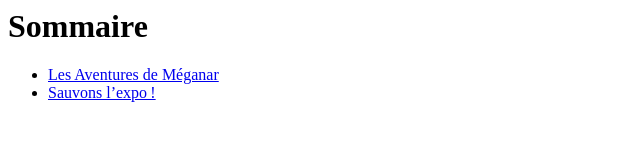
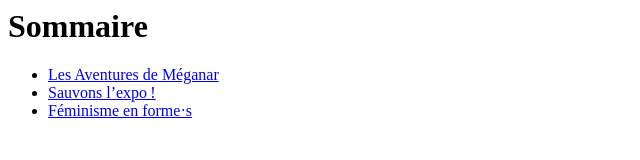
Before and after one commit to lullabyss/lullabyss.github.io, a plain HTML site: page index.html in a window 1280 px wide. Shown: the whole page, without its empty margins (0-640 px from the left). Drawn offline with Linux system fonts and the light colour scheme.

Commit message:
Update index.html

```diff
--- a/index.html
+++ b/index.html
@@ -8,5 +8,8 @@
     <li>
         <a href="https://lullabyss.github.io/sauvons-lexpo/">Sauvons l&rsquo;expo&#8239;!</a>
     </li>
+    <li>
+        <a href="https://lullabyss.github.io/feminisme-en-forme-s/">Féminisme en forme&middot;s</a>
+    </li>
   </ul>
 </nav>
```
